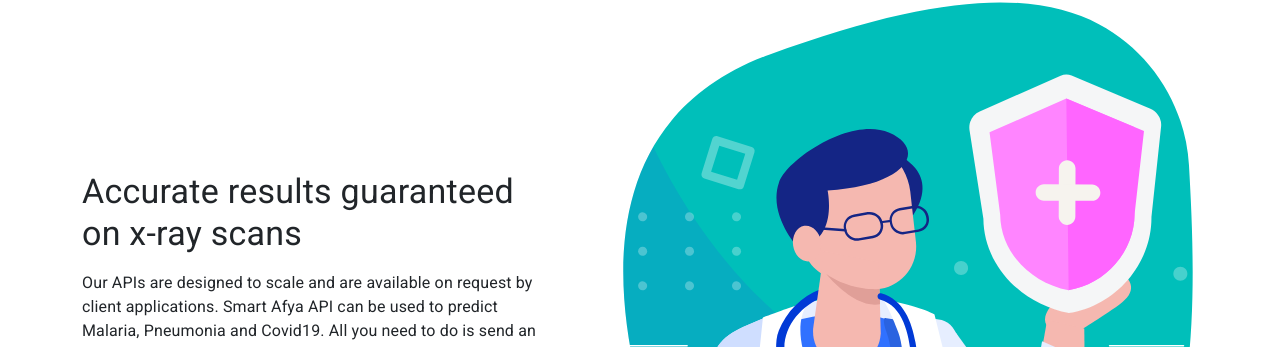
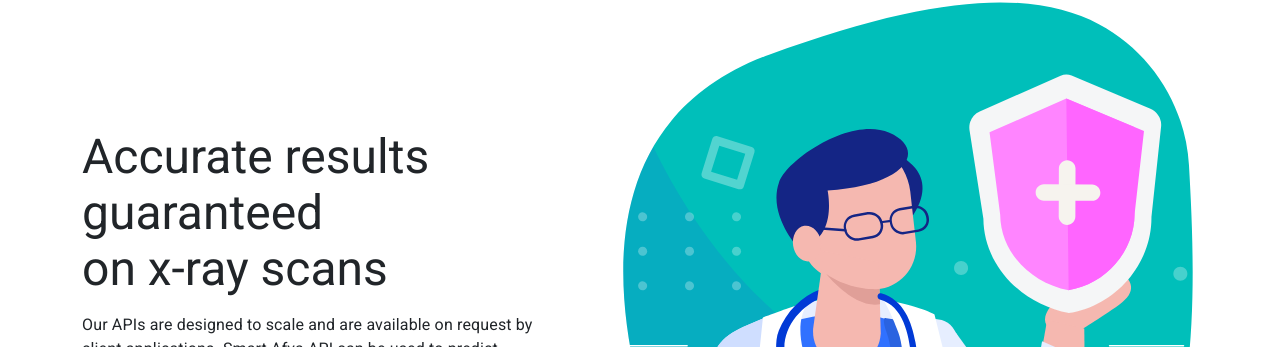
Before and after one commit to kagwicharles/smartafya-front, a React (Create React App) app: page / in a window 1280 px wide. Shown: the part 134-481 px from the top of the page. Built offline with nearby package versions, Linux system fonts and the light colour scheme; no server answers.

Commit message:
ui changes

```diff
--- a/src/pages/Home.js
+++ b/src/pages/Home.js
@@ -11,7 +11,7 @@
                     <Grid item xs={5}>
                         <Stack spacing={2} justifyContent='center'>
                             <Typography
-                                variant='h4' align='left'>
+                                variant='h3' align='left'>
                                 Accurate results guaranteed <br /> on x-ray scans
                             </Typography>
                             <Typography align='left'>
```
